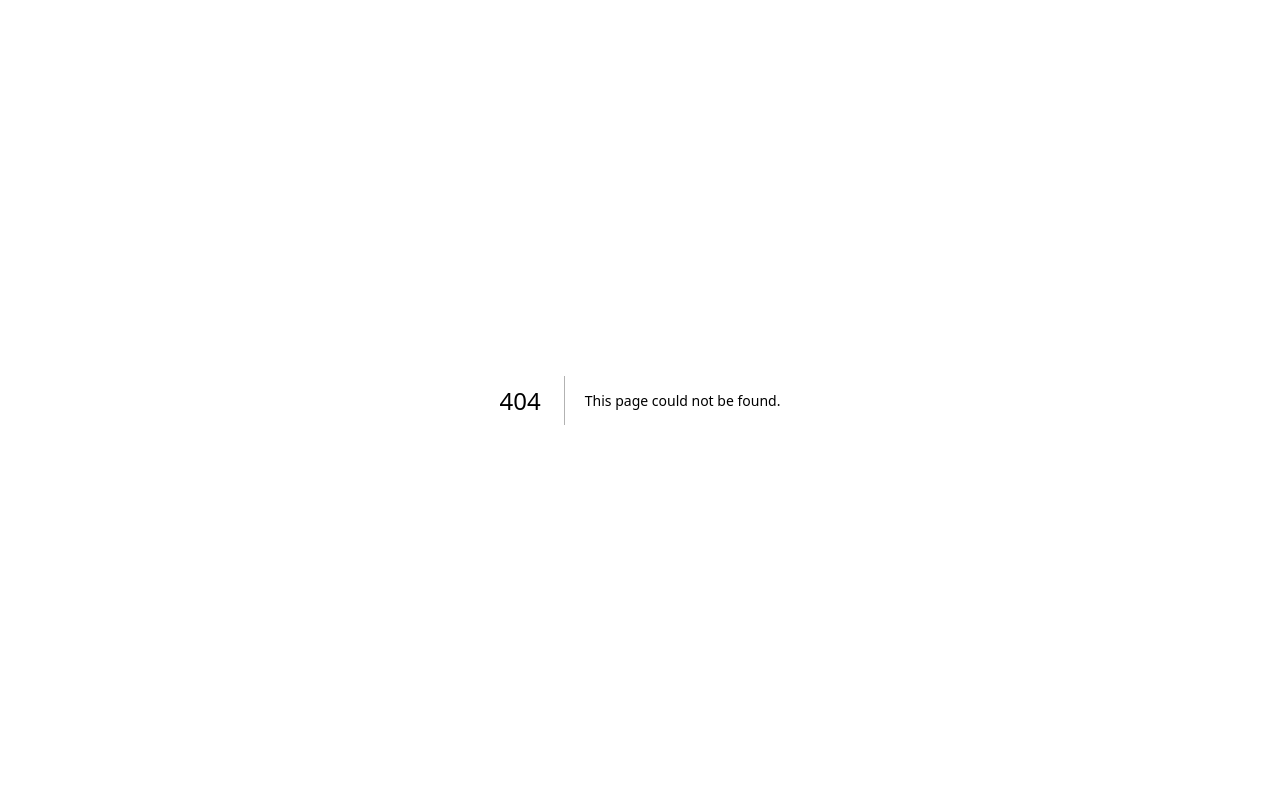
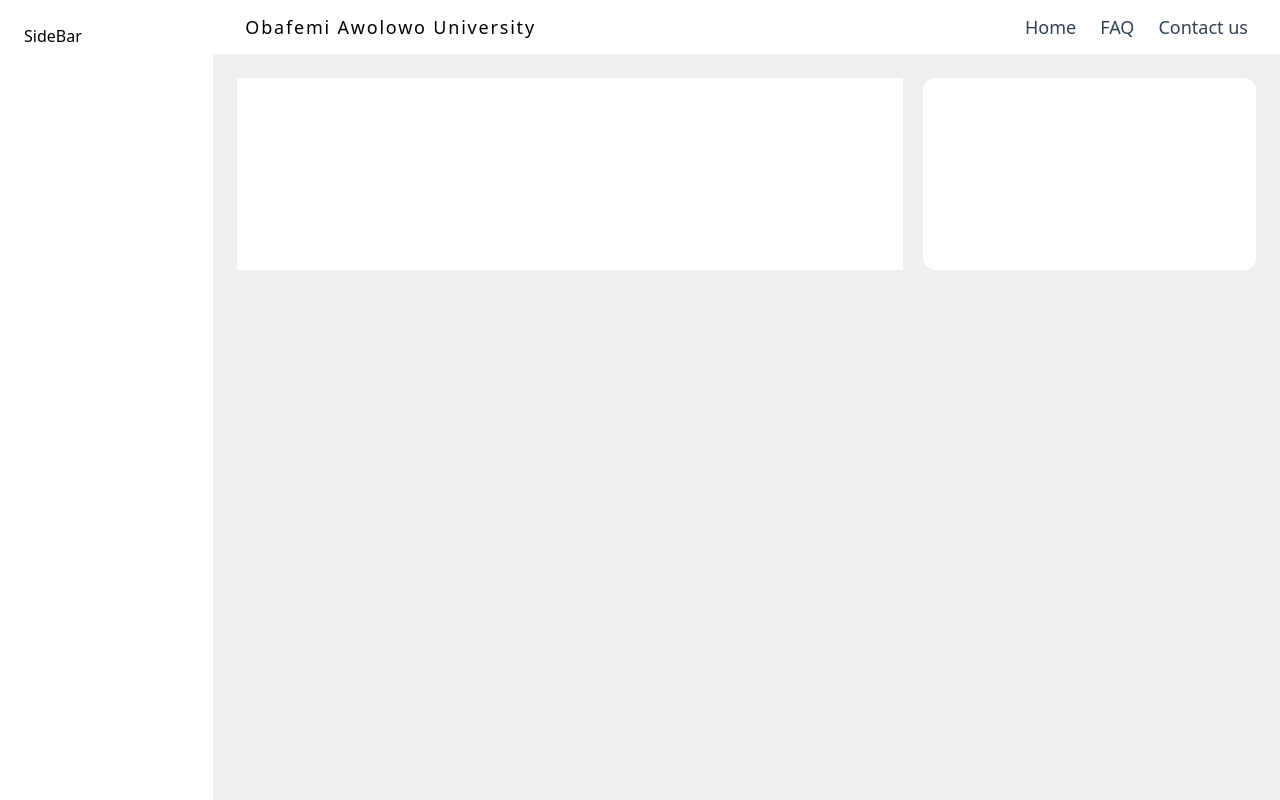
Before and after one commit to professor-12/oauife, a Next.js app: page /home in a window 1280 px wide. Before the commit this address had no page. Built offline with nearby package versions, Linux system fonts and the light colour scheme.

Commit message:
Initial setup

```diff
--- /dev/null
+++ b/src/app/components/Header.tsx
@@ -0,0 +1,25 @@
+import Link from "next/link";
+import React from "react";
+
+const Header = () => {
+    return (
+        <div className="flex justify-between ring-b ring-blue-600 w-full h-[3.4rem] items-center bg-white px-8">
+            <div className="tracking-widest text-lg">
+                Obafemi Awolowo University
+            </div>
+            <div className="space-x-6">
+                <Link href={"/"} className="text-lg font-medium text-slate-700">
+                    Home
+                </Link>
+                <Link href={"/"} className="text-lg font-medium text-slate-700">
+                    FAQ
+                </Link>
+                <Link href={"/"} className="text-lg font-medium text-slate-700">
+                    Contact us
+                </Link>
+            </div>
+        </div>
+    );
+};
+
+export default Header;
--- /dev/null
+++ b/src/app/components/SideBar.tsx
@@ -0,0 +1,7 @@
+import React from "react";
+
+const SideBar = () => {
+    return <div className="w-full h-full bg-white p-6">SideBar</div>;
+};
+
+export default SideBar;
--- a/src/app/globals.css
+++ b/src/app/globals.css
@@ -3,25 +3,5 @@
 @tailwind utilities;
 
 :root {
-  --background: #ffffff;
-  --foreground: #171717;
+    --background: #efeff0;
 }
-
-@media (prefers-color-scheme: dark) {
-  :root {
-    --background: #0a0a0a;
-    --foreground: #ededed;
-  }
-}
-
-body {
-  color: var(--foreground);
-  background: var(--background);
-  font-family: Arial, Helvetica, sans-serif;
-}
-
-@layer utilities {
-  .text-balance {
-    text-wrap: balance;
-  }
-}
--- /dev/null
+++ b/src/app/home/layout.tsx
@@ -0,0 +1,20 @@
+import React, { PropsWithChildren } from "react";
+import Header from "../components/Header";
+import SideBar from "../components/SideBar";
+
+const HomeLayout = ({ children }: PropsWithChildren) => {
+    return (
+        <div className="min-h-screen bg-background flex w-full">
+            {/* SIDEBAR */}
+            <div className="w-1/6">
+                <SideBar />
+            </div>
+            <div className="w-5/6">
+                <Header />
+                <main className="p-6">{children}</main>
+            </div>
+        </div>
+    );
+};
+
+export default HomeLayout;
--- /dev/null
+++ b/src/app/home/page.tsx
@@ -0,0 +1,17 @@
+import React from "react";
+
+const HomePage = () => {
+    return (
+        <div className="flex space-x-5">
+            <div
+                style={{
+                    background: 'url(/slide1.jpg")',
+                }}
+                className="bg-white w-4/5 h-[12rem]"
+            ></div>
+            <div className="bg-white w-2/5 rounded-xl h-[12rem]"></div>
+        </div>
+    );
+};
+
+export default HomePage;
--- a/src/app/layout.tsx
+++ b/src/app/layout.tsx
@@ -14,8 +14,8 @@ const geistMono = localFont({
 });
 
 export const metadata: Metadata = {
-  title: "Create Next App",
-  description: "Generated by create next app",
+    title: "OAU eportal",
+    description: "",
 };
 
 export default function RootLayout({
```
Also changed, not shown: src/app/public/slide1.jpg (added). Lines whose indentation alone changed are shown as unchanged.
